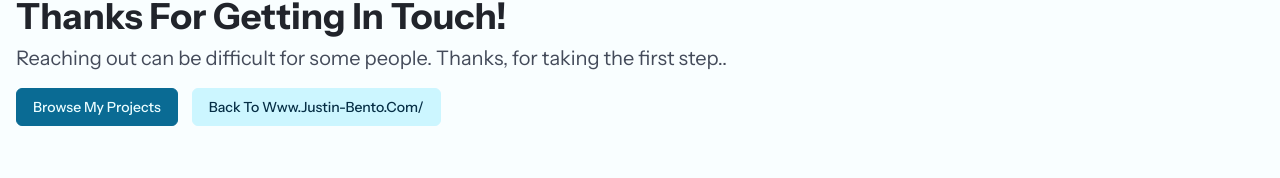
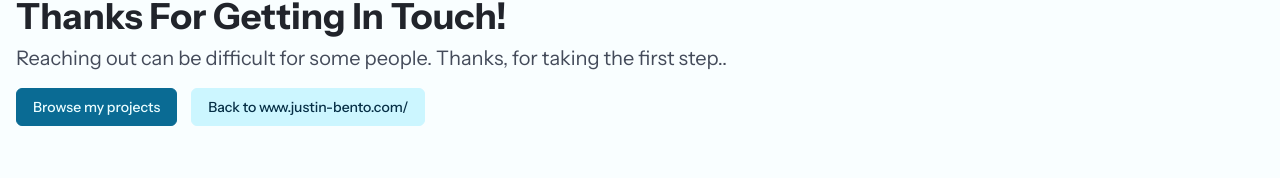
Before and after one commit to Justin-Bento/portfolio, a Next.js app: page /contact in a window 1280 px wide. Shown: the part 188-366 px from the top of the page. Built offline with nearby package versions, Linux system fonts and the light colour scheme; no server answers.

Commit message:
removed capitalize for button elements

```diff
--- a/styles/globals.css
+++ b/styles/globals.css
@@ -84,7 +84,6 @@ html body {
   transition-property: color, background-color, border-color, text-decoration-color, fill, stroke;
   transition-timing-function: cubic-bezier(0.4, 0, 0.2, 1);
   transition-duration: 300ms;
-  text-transform: capitalize;
 }
 .btn_secondary {
   width: 100%;
@@ -103,7 +102,6 @@ html body {
   transition-property: color, background-color, border-color, text-decoration-color, fill, stroke;
   transition-timing-function: cubic-bezier(0.4, 0, 0.2, 1);
   transition-duration: 300ms;
-  text-transform: capitalize;
 }
 .btn_primary:hover {
   cursor: pointer;
```
